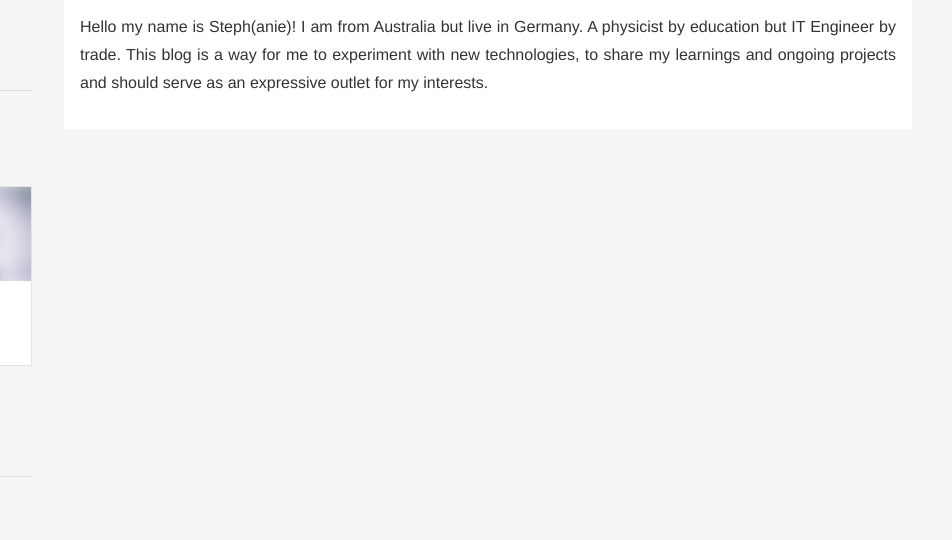
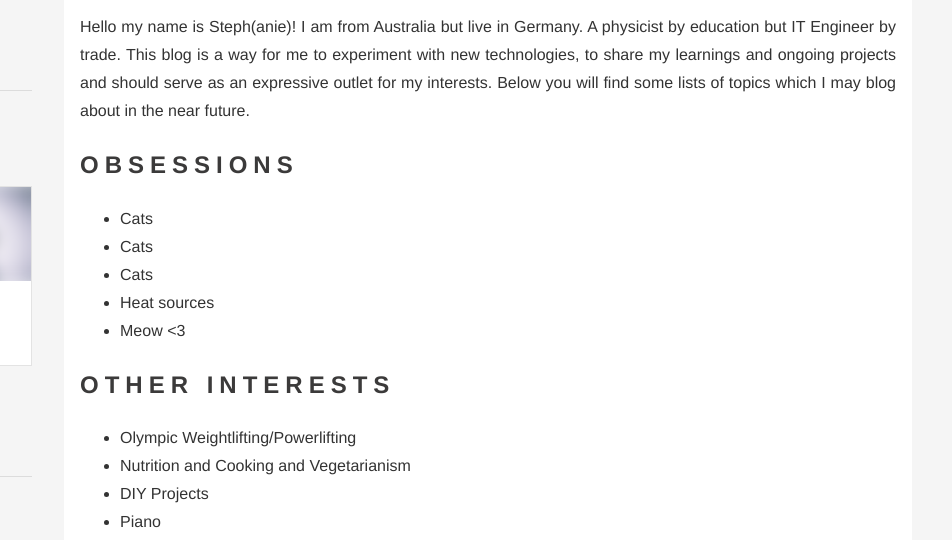
Before and after one commit to cyndara/cyndara.github.io, a plain HTML site: page about/index.html in a window 1280 px wide. Shown: the part 252-792 px from the top of the page, 328-1280 px from the left. Drawn offline with Linux system fonts and the light colour scheme; a script that the page names is missing; a web font is replaced by a local one.

Commit message:
updated about me

```diff
--- a/about/index.html
+++ b/about/index.html
@@ -176,7 +176,22 @@
       </div>
     </header>
     <div id="content">
-      <p>Hello my name is Steph(anie)! I am from Australia but live in Germany. A physicist by education but IT Engineer by trade. This blog is a way for me to experiment with new technologies, to share my learnings and ongoing projects and should serve as an expressive outlet for my interests.</p>
+      <p>Hello my name is Steph(anie)! I am from Australia but live in Germany. A physicist by education but IT Engineer by trade. This blog is a way for me to experiment with new technologies, to share my learnings and ongoing projects and should serve as an expressive outlet for my interests. Below you will find some lists of topics which I may blog about in the near future.</p>
+<h2 id="obsessions">Obsessions</h2>
+<ul>
+<li>Cats</li>
+<li>Cats</li>
+<li>Cats</li>
+<li>Heat sources</li>
+<li>Meow &lt;3</li>
+</ul>
+<h2 id="other-interests">Other Interests</h2>
+<ul>
+<li>Olympic Weightlifting/Powerlifting</li>
+<li>Nutrition and Cooking and Vegetarianism</li>
+<li>DIY Projects</li>
+<li>Piano</li>
+</ul>
 
     </div>
   </article>
--- a/index.json
+++ b/index.json
@@ -8,6 +8,6 @@
     "title": "About",
     "date": "",
     "description": "Ethnically ambiguous person sharing things",
-    "body": "Hello my name is Steph(anie)! I am from Australia but live in Germany. A physicist by education but IT Engineer by trade. This blog is a way for me to experiment with new technologies, to share my learnings and ongoing projects and should serve as an expressive outlet for my interests.\n",
+    "body": "Hello my name is Steph(anie)! I am from Australia but live in Germany. A physicist by education but IT Engineer by trade. This blog is a way for me to experiment with new technologies, to share my learnings and ongoing projects and should serve as an expressive outlet for my interests. Below you will find some lists of topics which I may blog about in the near future.\nObsessions  Cats Cats Cats Heat sources Meow \u0026lt;3  Other Interests  Olympic Weightlifting/Powerlifting Nutrition and Cooking and Vegetarianism DIY Projects Piano  ",
     "ref": "/about/"
   }]
--- a/index.xml
+++ b/index.xml
@@ -21,7 +21,8 @@
       <pubDate>Wed, 08 Jan 2020 00:00:00 +0000</pubDate>
 
       <guid>https://cyndara.github.io/about/</guid>
-      <description>Hello my name is Steph(anie)! I am from Australia but live in Germany. A physicist by education but IT Engineer by trade. This blog is a way for me to experiment with new technologies, to share my learnings and ongoing projects and should serve as an expressive outlet for my interests.</description>
+      <description>Hello my name is Steph(anie)! I am from Australia but live in Germany. A physicist by education but IT Engineer by trade. This blog is a way for me to experiment with new technologies, to share my learnings and ongoing projects and should serve as an expressive outlet for my interests. Below you will find some lists of topics which I may blog about in the near future.
+Obsessions  Cats Cats Cats Heat sources Meow &amp;lt;3  Other Interests  Olympic Weightlifting/Powerlifting Nutrition and Cooking and Vegetarianism DIY Projects Piano  </description>
     </item>
 
   </channel>
```
